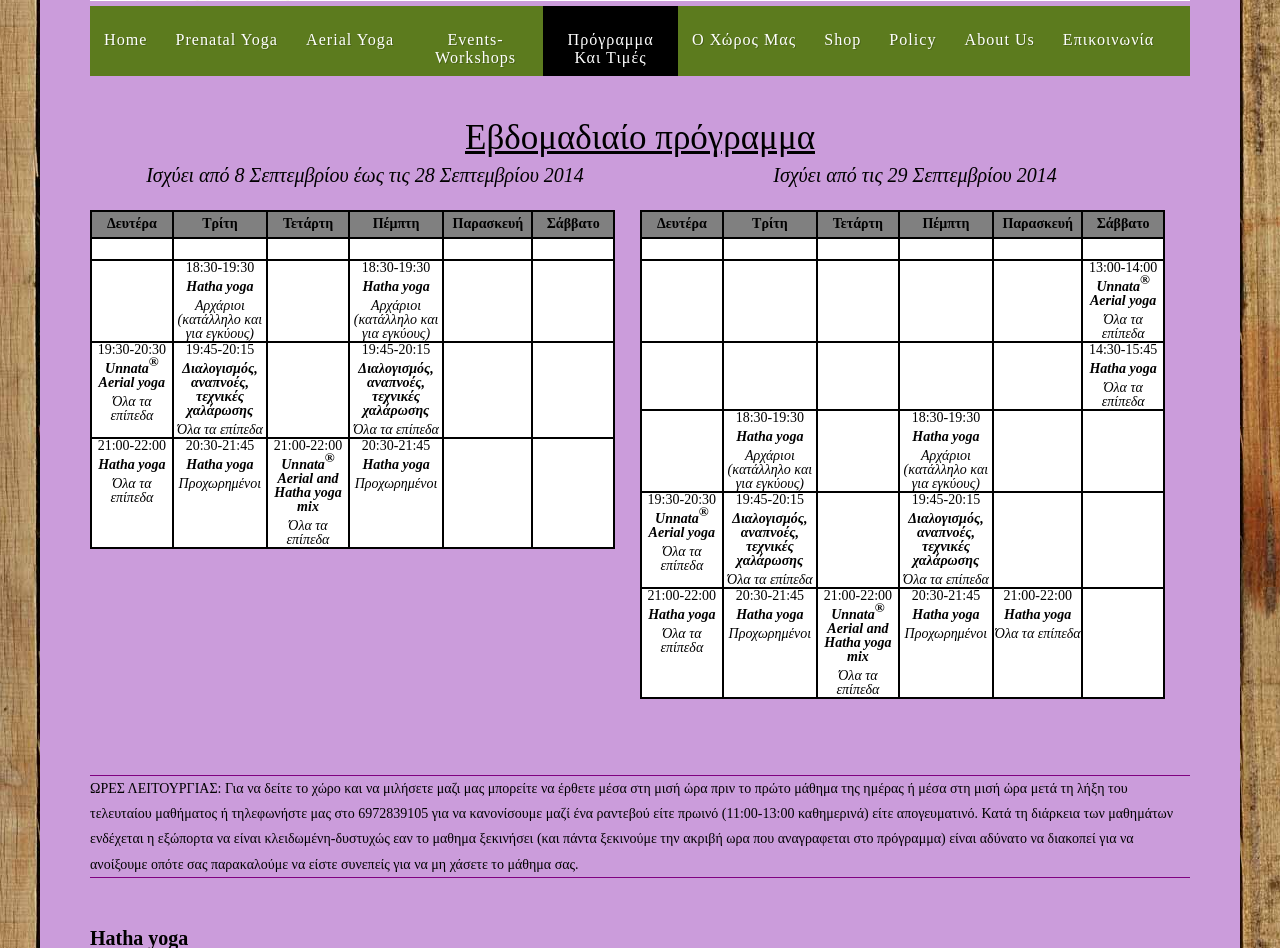
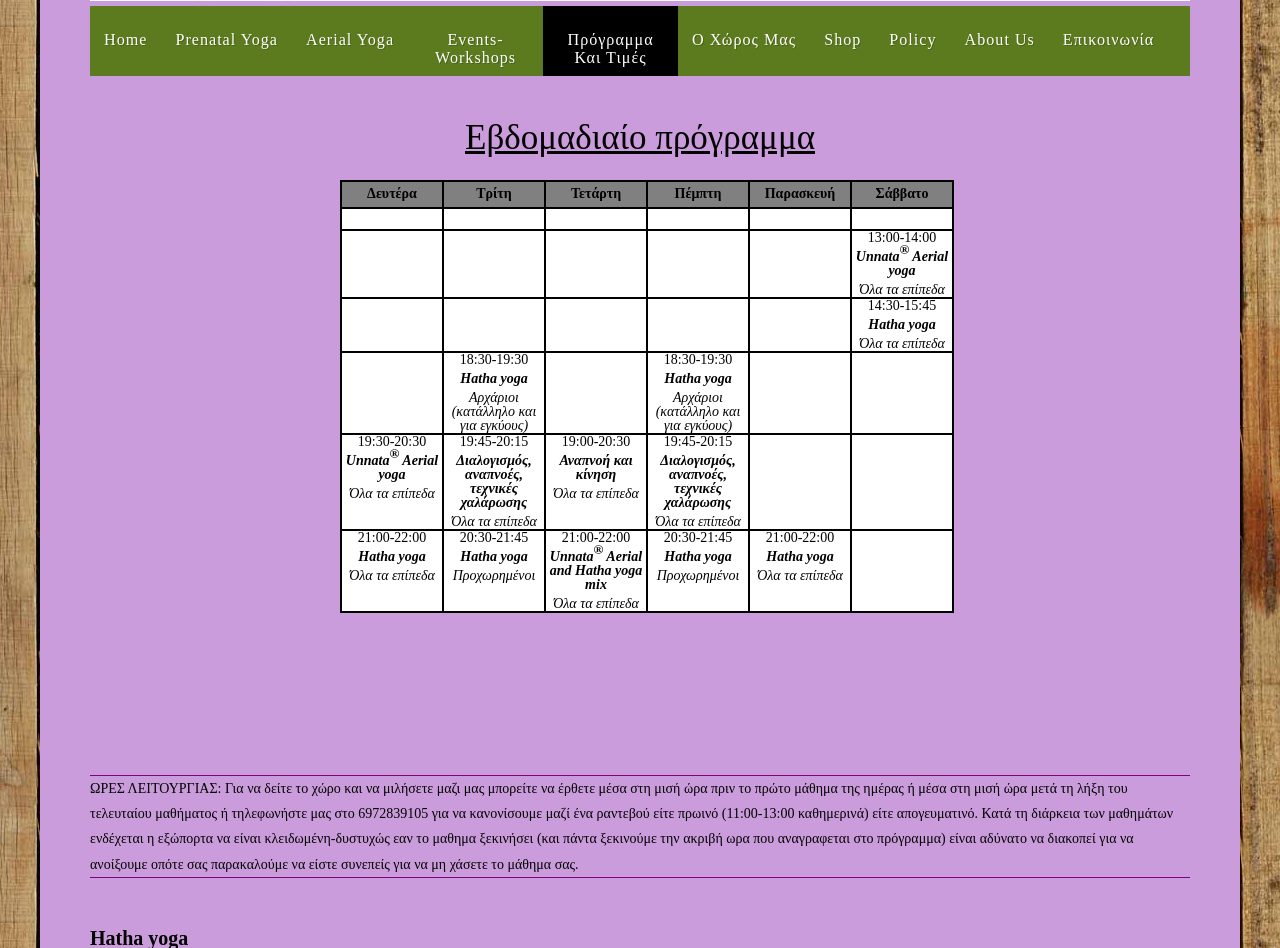
Before and after one commit to jimsiak/omshanti, a PHP site: page /index.php?page=program in a window 1280 px wide. Shown: the part 309-1257 px from the top of the page. Run offline with PHP 8.4, Linux system fonts and the light colour scheme.

Commit message:
Added new course every Wednesday (breath and movement).
- Synchronized with www.omshanti.gr

```diff
--- a/pages/program.html
+++ b/pages/program.html
@@ -4,83 +4,6 @@
 	<h1>Εβδομαδιαίο πρόγραμμα</h1>
 
 	<div id="new">
-	<h2>Ισχύει από 8 Σεπτεμβρίου έως τις 28 Σεπτεμβρίου 2014</h2>
-	<table class="program_table">
-		<tr>
-			<th>Δευτέρα</th>
-			<th>Τρίτη</th>
-			<th>Τετάρτη</th>
-			<th>Πέμπτη</th>
-			<th>Παρασκευή</th>
-			<th>Σάββατο</th>
-		</tr>
-		<tr>
-			<td/><td/><td/><td/><td/><td/>
-		</tr>
-		<tr>
-			<td/>
-			<td class="hatha_cell">
-				<span class="time">18:30-19:30</span>
-				<span class="class"><a href="#hatha_desc">Hatha yoga</a></span>
-				<span class="levels">Αρχάριοι</span>
-				<span class="levels">(κατάλληλο και για εγκύους)</span>
-			</td>
-			<td/>
-			<td class="hatha_cell">
-				<span class="time">18:30-19:30</span>
-				<span class="class"><a href="#hatha_desc">Hatha yoga</a></span>
-				<span class="levels">Αρχάριοι</span>
-				<span class="levels">(κατάλληλο και για εγκύους)</span>
-			</td>
-			<td/><td/>
-		</tr>
-		<tr>
-			<td class="aerial_cell">
-				<span class="time">19:30-20:30</span>
-				<span class="class"><a href="#aerial_desc">Unnata<sup>&reg;</sup> Aerial yoga</a></span>
-				<span class="levels">Όλα τα επίπεδα</span>
-			</td>
-			<td class="med_cell">
-				<span class="time">19:45-20:15</span>
-				<span class="class"><a href="#med_desc">Διαλογισμός, αναπνοές, τεχνικές χαλάρωσης</a></span>
-				<span class="levels">Όλα τα επίπεδα</span>
-			</td>
-			<td/>
-			<td class="med_cell">
-				<span class="time">19:45-20:15</span>
-				<span class="class"><a href="#med_desc">Διαλογισμός, αναπνοές, τεχνικές χαλάρωσης</a></span>
-				<span class="levels">Όλα τα επίπεδα</span>
-			</td>
-			<td/><td/>
-		</tr>
-		<tr>
-			<td class="hatha_cell">
-				<span class="time">21:00-22:00</span>
-				<span class="class"><a href="#hatha_desc">Hatha yoga</a></span>
-				<span class="levels">Όλα τα επίπεδα</span>
-			</td>
-			<td class="hatha_cell">
-				<span class="time">20:30-21:45</span>
-				<span class="class"><a href="#hatha_desc">Hatha yoga</a></span>
-				<span class="levels">Προχωρημένοι</span>
-			</td>
-			<td class="aerial_hatha_cell">
-				<span class="time">21:00-22:00</span>
-				<span class="class"><a href="#aerial_desc">Unnata<sup>&reg;</sup> Aerial</a> and <a href="#hatha_desc">Hatha</a> yoga mix</span>
-				<span class="levels">Όλα τα επίπεδα</span>
-			</td>
-			<td class="hatha_cell">
-				<span class="time">20:30-21:45</span>
-				<span class="class"><a href="#hatha_desc">Hatha yoga</a></span>
-				<span class="levels">Προχωρημένοι</span>
-			</td>
-			<td/><td/>
-		</tr>
-	</table>
-	</div> <!-- #new -->
-
-	<div id="new">
-	<h2>Ισχύει από τις 29 Σεπτεμβρίου 2014</h2>
 	<table class="program_table">
 		<tr>
 			<th>Δευτέρα</th>
@@ -137,7 +60,11 @@
 				<span class="class"><a href="#med_desc">Διαλογισμός, αναπνοές, τεχνικές χαλάρωσης</a></span>
 				<span class="levels">Όλα τα επίπεδα</span>
 			</td>
-			<td/>
+			<td class="breath_movement_cell">
+				<span class="time">19:00-20:30</span>
+				<span class="class"><a href="#breath_movement_desc">Αναπνοή και κίνηση</a></span>
+				<span class="levels">Όλα τα επίπεδα</span>
+			</td>
 			<td class="med_cell">
 				<span class="time">19:45-20:15</span>
 				<span class="class"><a href="#med_desc">Διαλογισμός, αναπνοές, τεχνικές χαλάρωσης</a></span>
@@ -203,12 +130,19 @@
 	<p>Ιδανικό για όλα τα επίπεδα, για εκείνους που θέλουν να χαλαρώσουν το νου τους, να ανακουφιστούν από το άγχος, να βελτιώσουν τη συγκέντρωση τους, να καλλιεργήσουν την επίγνωση στον εαυτό τους, την αυτοεκτίμηση, την αυτοπεποίθηση, τις σχέσεις τους με τους άλλους. Ξεκινάμε με pranayama(ασκήσεις αναπνοής) και συνεχίζουμε με απλες ασκήσεις διαλογισμού.</p> <br/>
 	</div>
 
+	<div class="class_desc" id="breath_movement_desc">
+	<h3>Αναπνοή και κίνηση <span style="color: red; font-weight: bold">!!!Νέο!!!</span></h3>
+	<p>Ένα θεωρητικό και πρακτικό ταξίδι προς τον όμορφο κόσμο της υγείας του σώματος και του πνεύματος.</p>
+	<p>Πρακτική εφαρμογή αναπνευστικών ασκήσεων που μπορούν να βελτιώσουν την καθημερινή μας ζωή σε όλα τα επίπεδα. Τις αναπνοές θα συνοδεύουν συνδυαστικές αρμονικές ασκήσεις που επαναφέρουν την υγεία και ισορροπία στην σπονδυλική στήλη και αναπτύσσουν την σωματική αυτογνωσία.</p>
+	</div>
+
 	<!-- Prices -->
 	<div id="prices">
 	<h1>Τιμές</h1>
 	<table>
 	<tr><td>Εγγραφή</td><td colspan="2">10&euro;</td></tr>
-	<tr><td rowspan="3">Συμμετοχή</td><td>Hatha yoga</td><td>6&euro;</td></tr>
+	<tr><td rowspan="4">Συμμετοχή</td><td>Hatha yoga</td><td>6&euro;</td></tr>
+	<tr><td>Αναπνοή και κίνηση</td><td>6&euro;</td></tr>
 	<tr><td>Unnata<sup>&reg;</sup> Aerial yoga</td><td>7&euro;</td></tr>
 	<tr><td>Διαλογισμός, αναπνοές, τεχνικές χαλάρωσης</td><td>2&euro;</td></tr>
 	</table>
--- a/style.css
+++ b/style.css
@@ -1146,9 +1146,9 @@ p.important {
 	margin-top: 10px;
 }
 #program #new {
-	width: 50%;
+	width: 80%;
 	height: 100%;
-/*	margin-left: 230px;  */
+	margin-left: 250px;
 	font-size: 14px;
 	float: left;
 }
```
Also changed, not shown: pages/home.html (+4 -4 lines).
